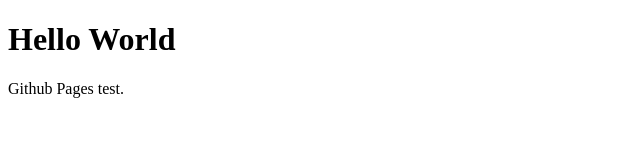
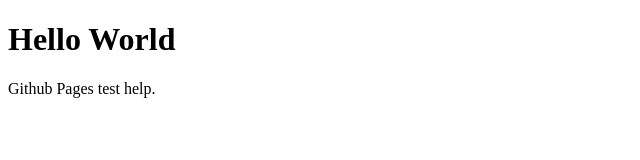
Before and after one commit to CornUkOpia/CornUkOpia.github.io, a plain HTML site: page index.html in a window 1280 px wide. Shown: the full height of the page, 0-640 px from the left. Drawn offline with Linux system fonts and the light colour scheme.

Commit message:
Update index.html

```diff
--- a/index.html
+++ b/index.html
@@ -2,6 +2,6 @@
 <html>
 <body>
 <h1>Hello World </h1>
-<p> Github Pages test. </p>
+<p> Github Pages test help. </p>
 </body>
 </html>
```
